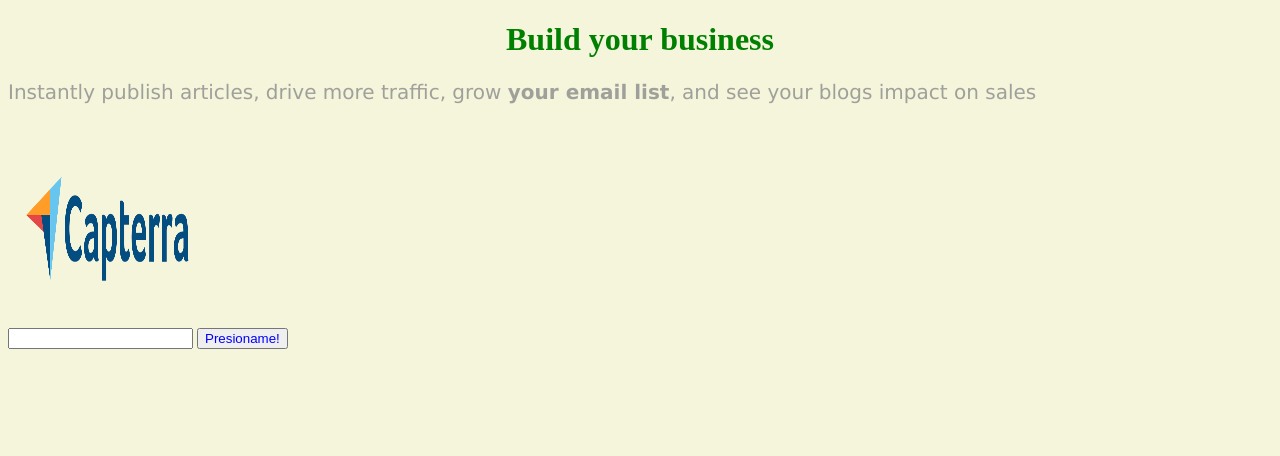
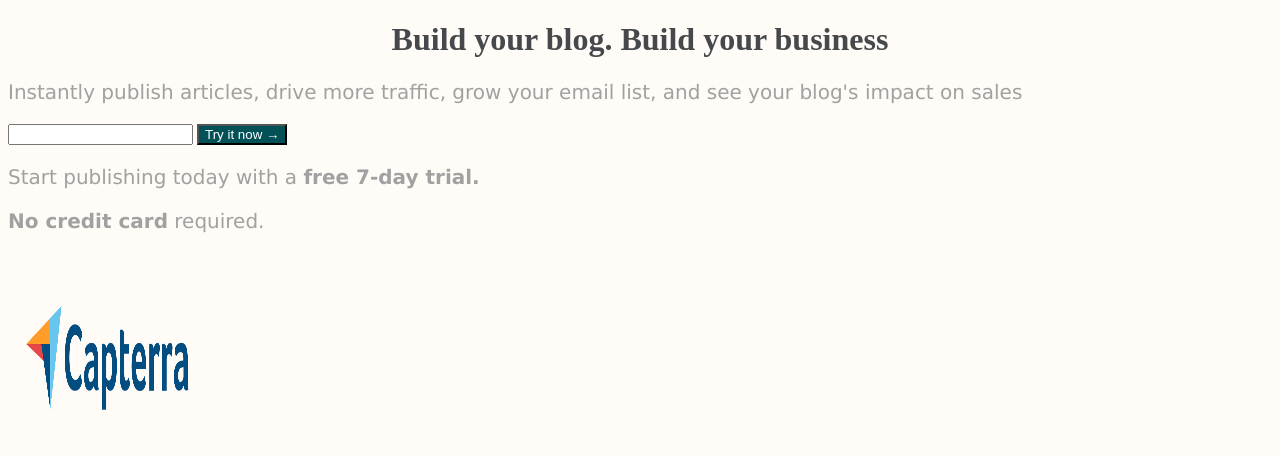
Before and after one commit to 4k3d/Fase1, a plain HTML site: page index.html in a window 1280 px wide. Drawn offline with Linux system fonts and the light colour scheme.

Commit message:
Modifique mi pagina mas acorde a las instrucciones del work

```diff
--- a/index.html
+++ b/index.html
@@ -6,25 +6,27 @@
     <meta http-equiv="X-UA-Compatible" content="IE=edge">
     <meta name="viewport" content="width=device-width, initial-scale=1.0">
     <title>Matcha</title>
-    <link rel="stylesheet" href="syles.css">
+    <link rel="stylesheet" href="styles.css">
 </head>
 
 <body>
-    <div>
-        <h1>Build your business</h1>
-        <p>Instantly publish articles, drive more traffic,
-            grow <strong>your email list</strong>,
-            and see your blogs impact on sales
-        </p>
-
-        <img src="capterra.png" width="200" height="200">
-        <form action="submit">
-            <input type="text">
-            <button type="button">Presioname!</button>
-        </form>
-
-
-    </div>
+    <h1>Build your blog. Build your business</h1>
+    <p>
+        Instantly publish articles, drive more traffic,
+        grow your email list,
+        and see your blog's impact on sales
+    </p>
+    <form>
+        <input type="email" />
+        <button type="submit">Try it now &rarr;</button>
+    </form>
+    <p>
+        Start publishing today with a <strong>free 7-day trial.</strong>
+    </p>
+    <p>
+        <strong>No credit card</strong> required.
+    </p>
+    <img src="capterra.png" width="200" height="200" alt="Imagen Capterra">
 
 
 </body>
--- /dev/null
+++ b/styles.css
@@ -0,0 +1,19 @@
+body {
+    background-color: #fffbf7;
+}
+
+h1 {
+    color: #46484c;
+    text-align: center;
+}
+
+p {
+    color: #8b8b8bcc;
+    font-family: verdana;
+    font-size: 20px;
+}
+
+button {
+    color: #fff;
+    background-color: #025157;
+}
--- a/syles.css
+++ /dev/null
@@ -1,18 +0,0 @@
-body {
-    background-color: beige;
-}
-
-h1 {
-    color: green;
-    text-align: center;
-}
-
-p {
-    color: #8b8b8bcc;
-    font-family: Verdana, Geneva, Tahoma, sans-serif;
-    font-size: 20px;
-}
-
-button {
-    color: blue;
-}
```
